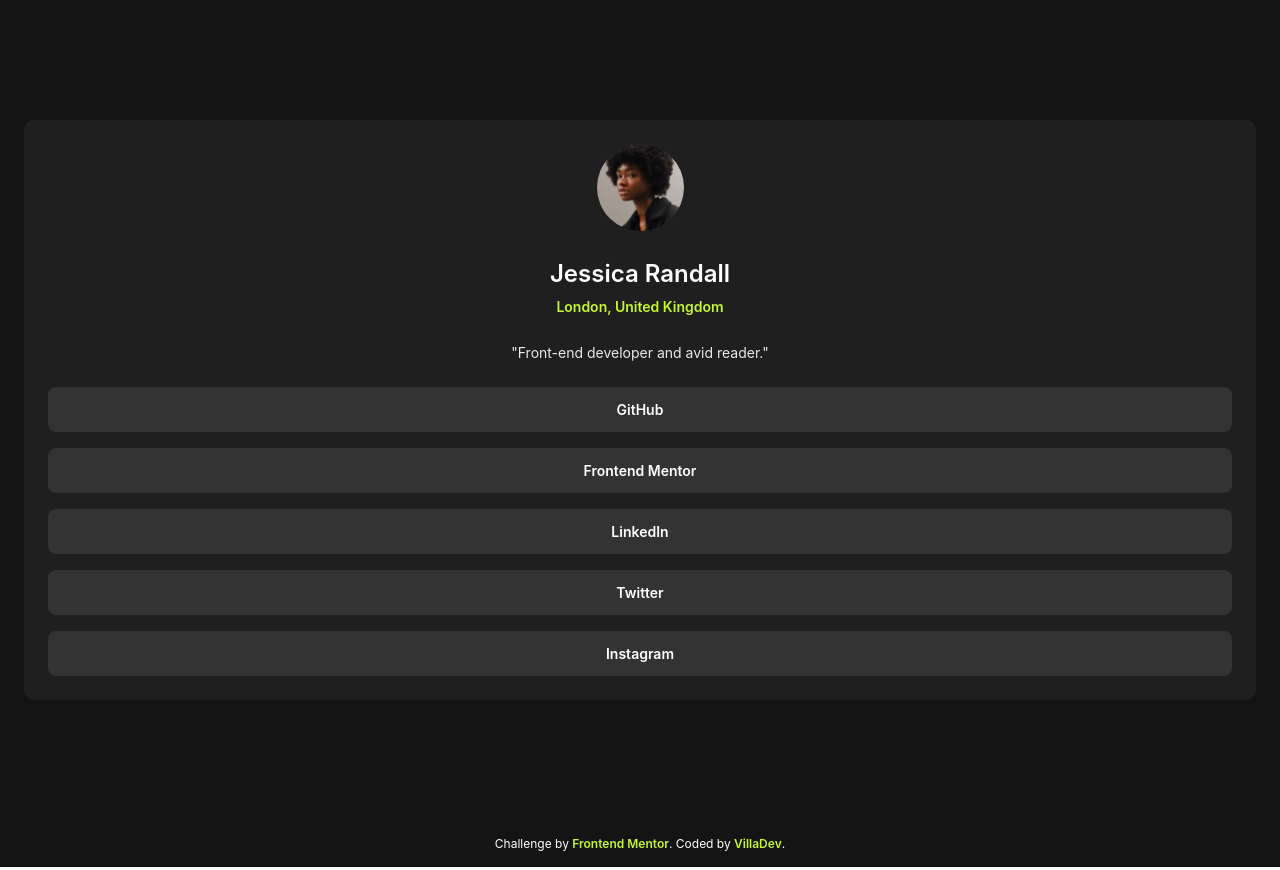
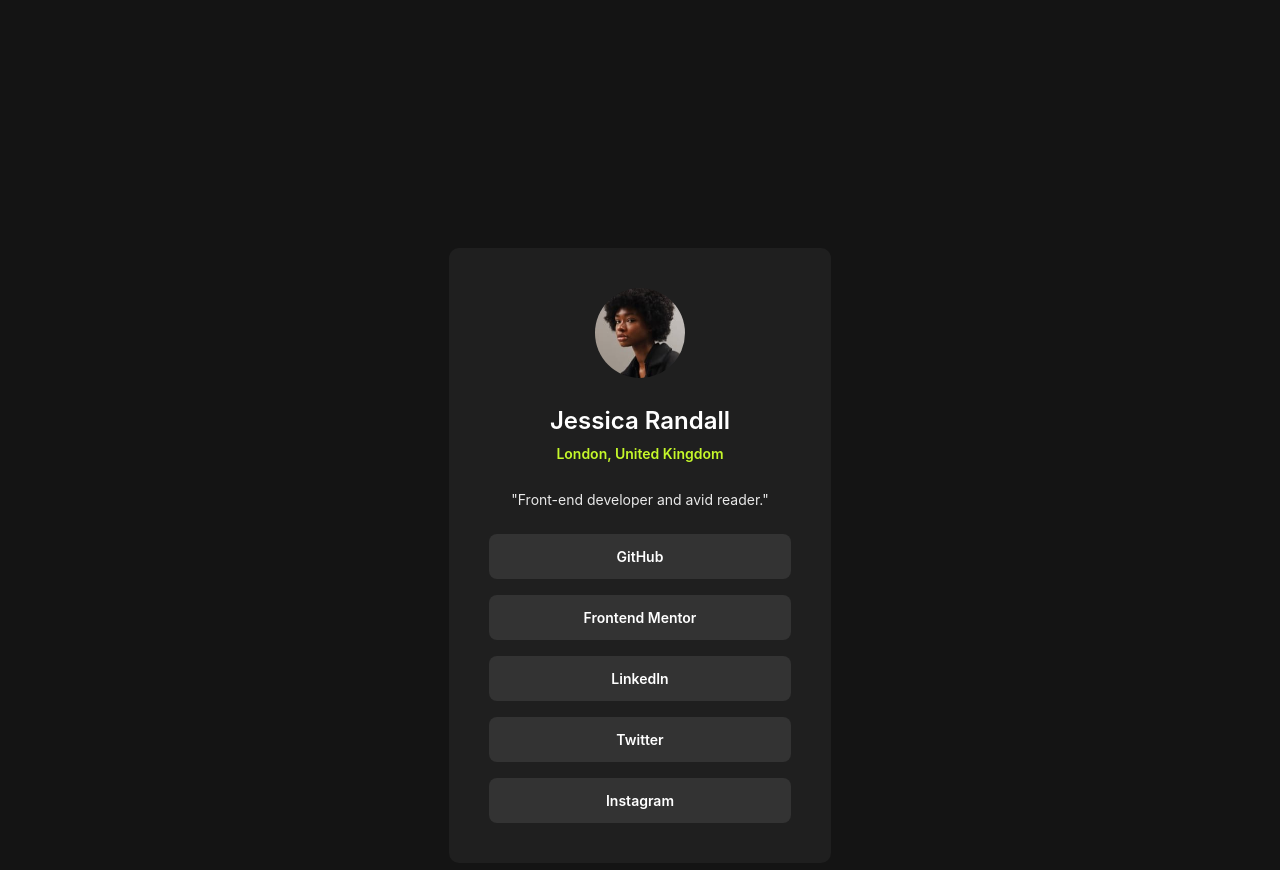
Before and after one commit to avfonseca00/FrontendMentor, a website: page social-links-profile-main/index.html in a window 1280 px wide. Shown: the top 870 px of the page. Drawn offline with Linux system fonts and the light colour scheme; a web font is replaced by a local one.

Commit message:
feat(Root): Add breakpoint to large device screen size

```diff
--- a/social-links-profile-main/assets/css/style.css
+++ b/social-links-profile-main/assets/css/style.css
@@ -97,3 +97,21 @@ a.button:hover{
 ::-webkit-scrollbar{
     display: none;
 }
+
+@media screen and (min-width: 680px) {
+    .wrapper{
+        display: flex;
+        justify-content: center;
+    }
+    .card{
+        margin: 8rem 0;
+        width: 382px;
+        display: flex;
+        flex-direction: column;
+        align-items: center;
+        padding: 40px;
+    }
+    .avatar{
+        width: 90px;
+    }
+}
```
